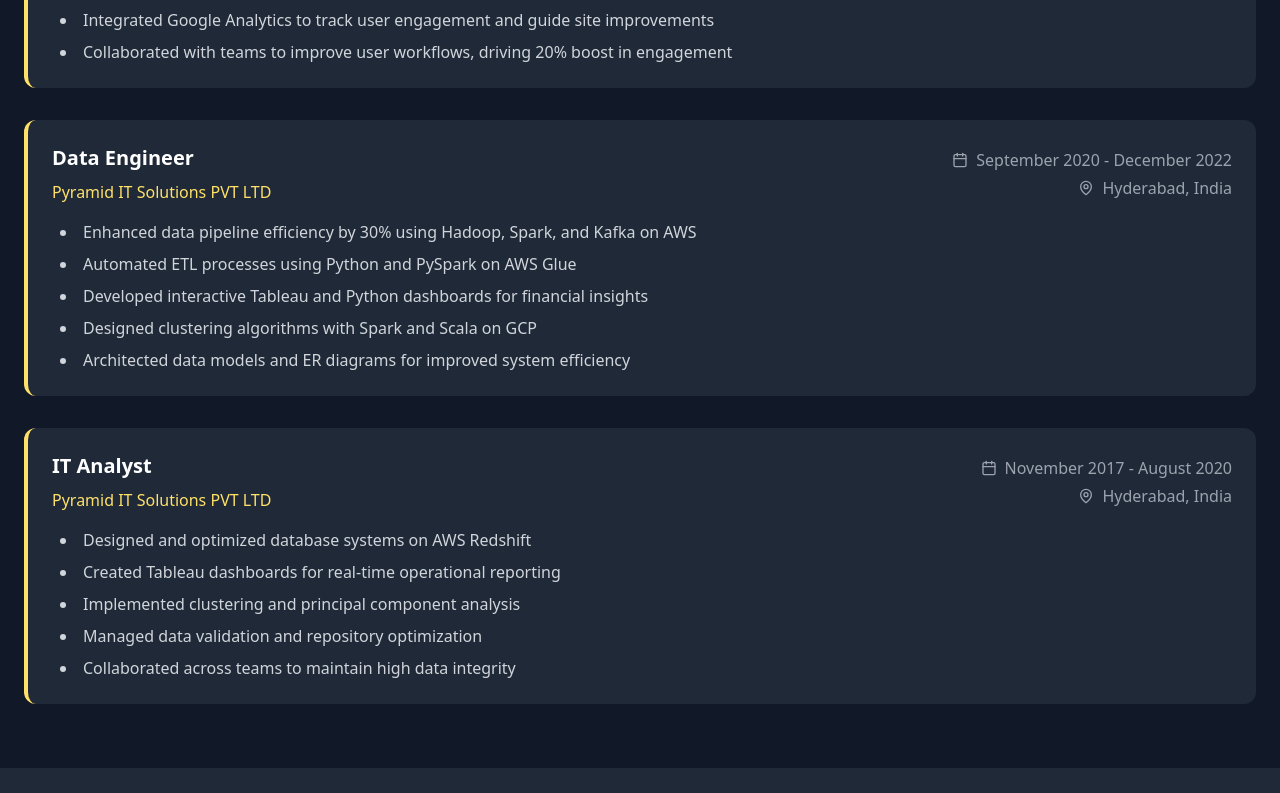
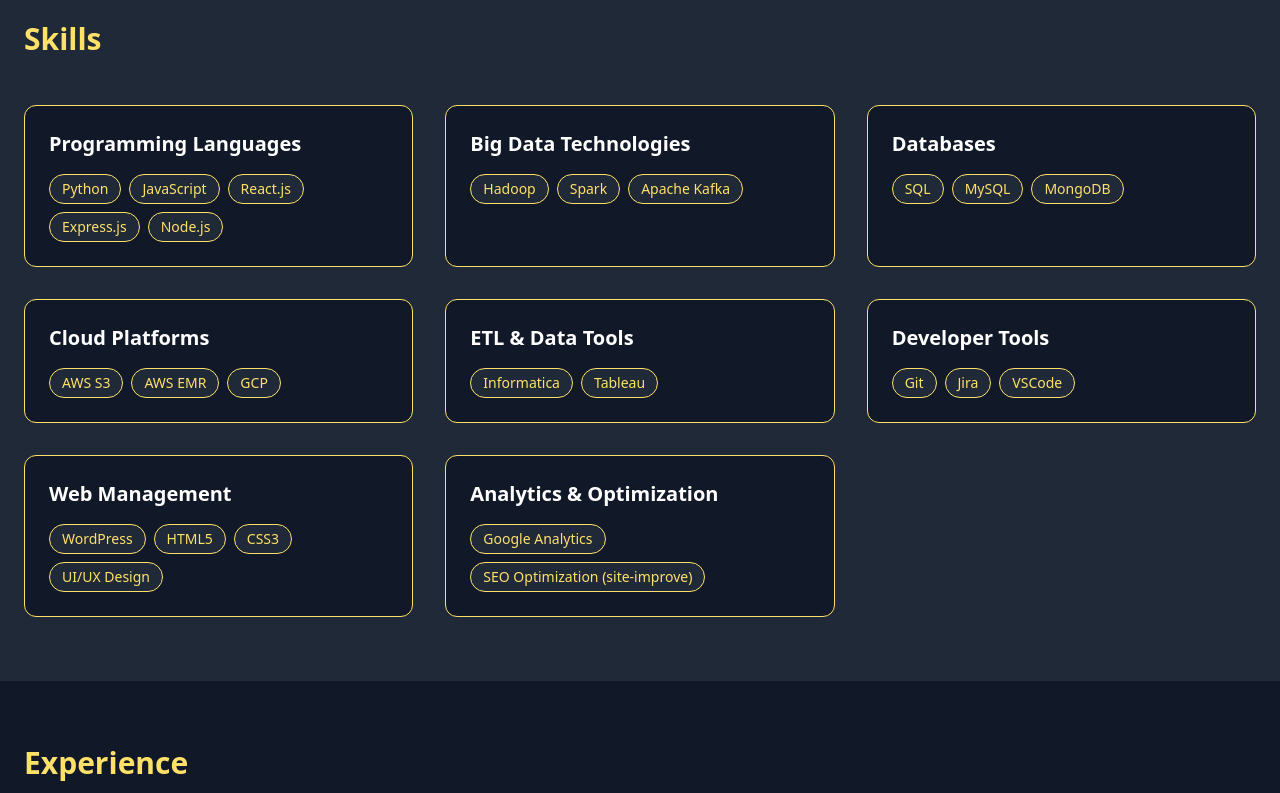
Before and after one commit to SIRI1023/Personal_portfolio, a React (Vite) app: page / in a window 1280 px wide. Shown: the part 1547-2340 px from the top of the page. Built offline with nearby package versions, Linux system fonts and the light colour scheme.

Commit message:
Update App.tsx

```diff
--- a/src/App.tsx
+++ b/src/App.tsx
@@ -13,11 +13,11 @@
   return (
     <div className="min-h-screen bg-gray-800">
       <Header />
+      <Projects />
+      <Skills />
+      <Experience />
       <About />
-      <Experience />
       <Education />
-      <Skills />
-      <Projects />
       <Interests />
       <Contact />
       <Footer />
```
